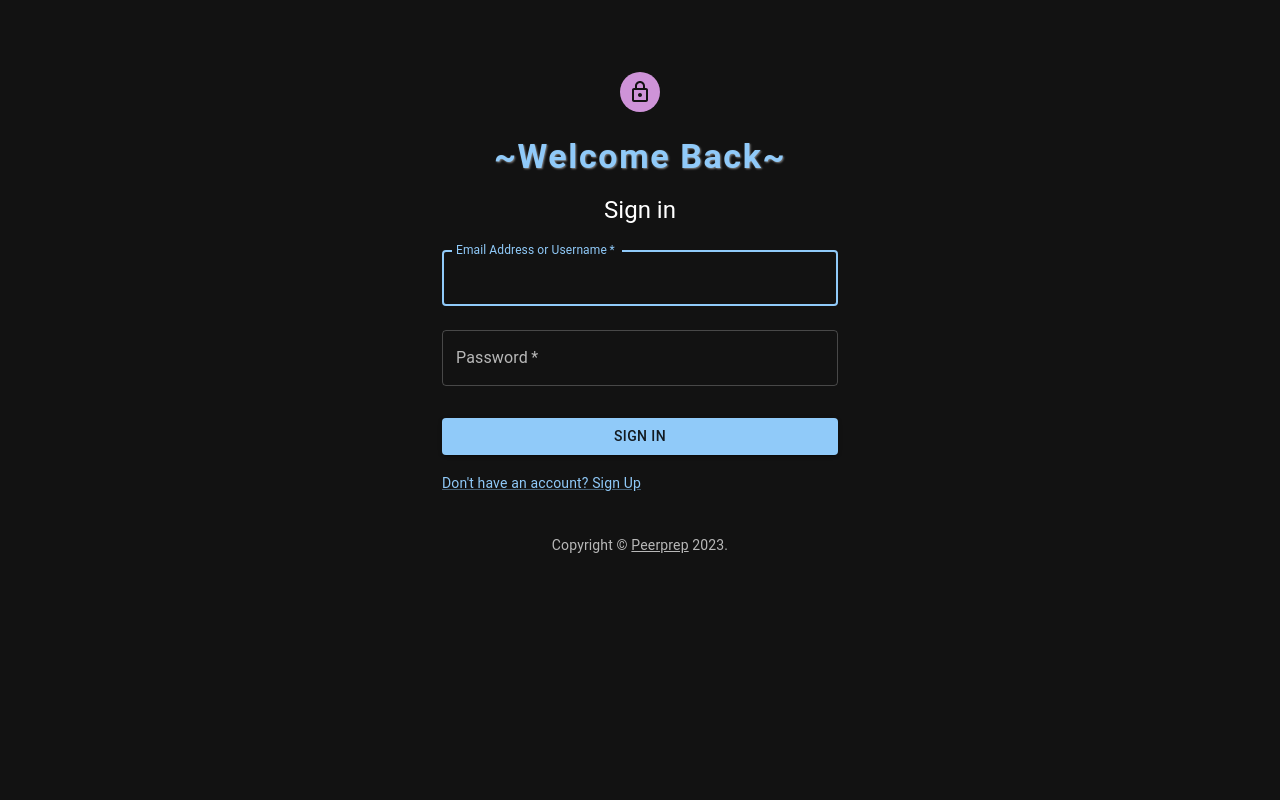
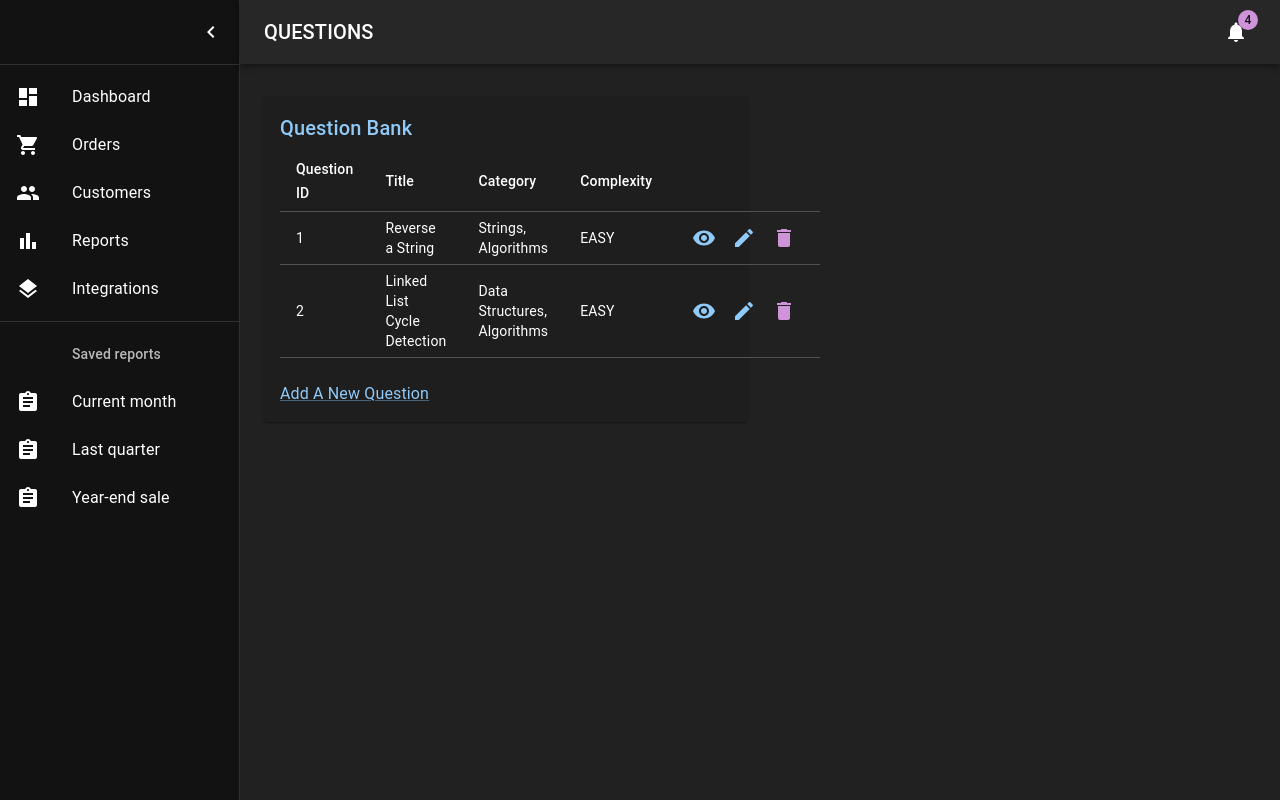
Before and after one commit to PeanutButters93/ay2324s1-course-assessment-g53, a React (Create React App) app in the folder frontend/: page /questionpage in a window 1280 px wide. Before the commit this address led to /login. Built offline with nearby package versions, Linux system fonts and the light colour scheme; no server answers; sample sign-in values are in the browser's storage; the HTML template or start-up script is replaced by a standard one.

Commit message:
Simulate logging in and updating access to routes after logging in

```diff
--- a/frontend/src/App.js
+++ b/frontend/src/App.js
@@ -1,4 +1,4 @@
-import { ReactDOM } from "react"
+import { ReactDOM, useEffect, useState } from "react"
 import { BrowserRouter, Routes, Route } from "react-router-dom"
 import QuestionPage from "./pages/QuestionPage"
 import Login from "./pages/Login"
@@ -8,19 +8,22 @@ import UpdateUserProfilePage from "./pages/UpdateUserProfilePage"
 import SignupPage from "./pages/SignupPage"
 import { Link } from "react-router-dom"
 import RouteProtector from "./components/RouteProtector"
+import { getTokenFromLocalStorage } from "./LocalStorage"
 
 
 
 const App = () => {
+  const token = getTokenFromLocalStorage()
+  const [isLoggedIn, setLoggedIn] = useState(token ? true : false);
   return (
     <BrowserRouter>
       <Routes>
         <Route path="/" element={<Layout />} />
         <Route index element={<SignupPage />} />
-        <Route path="login" element={<Login />} />
-        <Route path="logout" element={<Logout />} />
-        <Route path="profile" element={<RouteProtector isLoggedIn={false}><UpdateUserProfilePage /></RouteProtector>} />
-        <Route path="questionpage" element={<RouteProtector isLoggedIn={false}><QuestionPage /></RouteProtector>} />
+        <Route path="login" element={<Login setLoggedIn={setLoggedIn}/>} />
+        <Route path="logout" element={<Logout setLoggedIn={setLoggedIn}/>} />
+        <Route path="profile" element={<RouteProtector isLoggedIn={isLoggedIn}><UpdateUserProfilePage /></RouteProtector>} />
+        <Route path="questionpage" element={<RouteProtector isLoggedIn={isLoggedIn}><QuestionPage /></RouteProtector>} />
       </Routes>
     </BrowserRouter>
   )
--- a/frontend/src/LocalStorage.js
+++ b/frontend/src/LocalStorage.js
@@ -8,3 +8,8 @@ export const getQuestionsFromLocalStorage = () => {
   const storedQuestions = localStorage.getItem("questions");
   return storedQuestions ? JSON.parse(storedQuestions) : null;
 };
+
+export const getTokenFromLocalStorage = () => {
+  const storedToken = localStorage.getItem("jwt");
+  return storedToken ? storedToken : null
+}
--- a/frontend/src/pages/Login.js
+++ b/frontend/src/pages/Login.js
@@ -39,7 +39,8 @@ const darkTheme = createTheme({
   },
 })
 
-function Login () {
+function Login (props) {
+  const setLoggedIn = props.setLoggedIn;
   const navigate = useNavigate()
   const [userIdentifier, setUserIdentifier] = useState('')  // This replaces the email state
   const [password, setPassword] = useState('')
@@ -89,6 +90,7 @@ function Login () {
         if (data.token) {
           // Save JWT token to localStorage or context or wherever you store it
           localStorage.setItem('jwt', data.token)
+          setLoggedIn(true)
           navigate('/questionpage')
         }
       })
```
